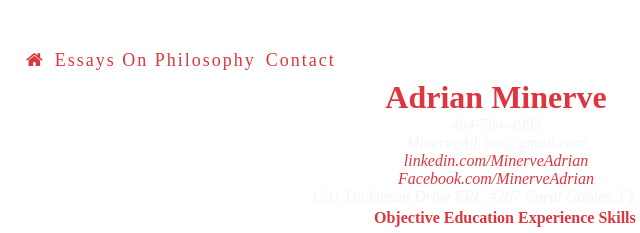
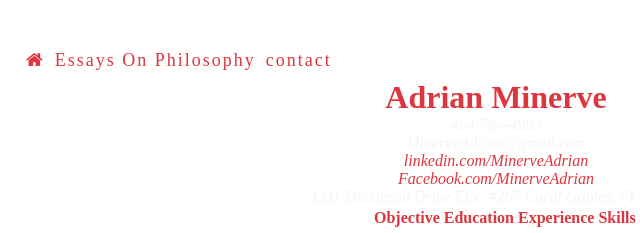
Before and after one commit to Minervea/minervea.github.io, a plain HTML site: page resume.html in a window 1280 px wide. Shown: the top 233 px of the page, 144-784 px from the left. Drawn offline with Linux system fonts and the light colour scheme.

Commit message:
Update resume.html
Contact to contact

```diff
--- a/resume.html
+++ b/resume.html
@@ -25,7 +25,7 @@
                 </li>
                 <li><a href="essays-on-philosophy.html">Essays On Philosophy</a></li>
                 <li>
-                    <a href="Contact.html">Contact</a></li>
+                    <a href="Contact.html">contact</a></li>
 
             </ul>
 
```
